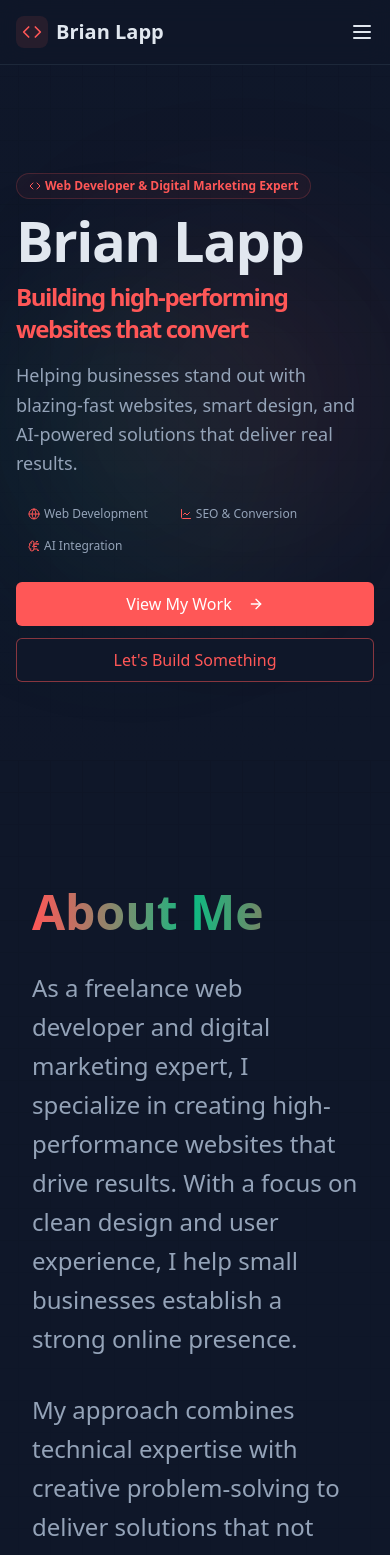
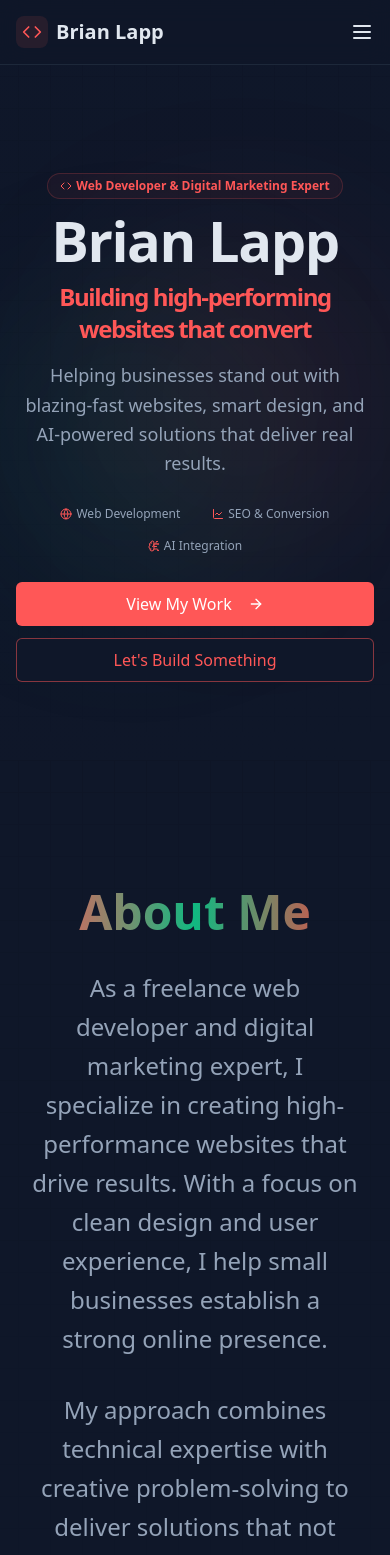
Before and after one commit to brianlapp/brian-lapp, a React (Vite) app: page / in a window 390 px wide. Shown: the top 1555 px of the page. Built offline with nearby package versions, Linux system fonts and the light colour scheme.

Commit message:
Refactor hero and about sections
Adjust alignment of hero and about me sections on desktop.  Consider improved use of design space. Mobile styling remains unchanged.

```diff
--- a/src/components/sections/Hero.tsx
+++ b/src/components/sections/Hero.tsx
@@ -5,7 +5,7 @@ import { Link } from "react-router-dom";
 import { Badge } from "../../components/ui/badge";
 
 const Hero = () => (
-  <section className="relative min-h-[90vh] flex items-center bg-gradient-to-br from-background to-card pt-24">
+  <section className="relative min-h-[90vh] flex items-center justify-center bg-gradient-to-br from-background to-card pt-24">
     {/* Neural network background pattern */}
     <div className="absolute inset-0 bg-[url('/grid.svg')] bg-center [mask-image:linear-gradient(180deg,white,rgba(255,255,255,0))]" />
 
@@ -14,8 +14,8 @@ const Hero = () => (
     <div className="absolute bottom-1/4 right-1/3 w-64 h-64 bg-accent/20 rounded-full filter blur-[100px] animate-pulse-slow" style={{ animationDelay: '1s' }} />
 
     <div className="container mx-auto px-4 relative z-10">
-      <div className="max-w-4xl">
-        <div className="flex items-center space-x-2 mb-4">
+      <div className="max-w-4xl mx-auto text-center">
+        <div className="flex items-center justify-center space-x-2 mb-4">
           <Badge variant="outline" className="px-3 py-1 border-primary/20 bg-primary/5 text-primary">
             <Code className="w-3 h-3 md:w-4 md:h-4 mr-1" /> Web Developer & Digital Marketing Expert
           </Badge>
@@ -28,12 +28,12 @@ const Hero = () => (
               Building high-performing websites that convert
             </span>
           </h1>
-          <p className="text-lg md:text-xl text-muted-foreground leading-relaxed max-w-2xl">
+          <p className="text-lg md:text-xl text-muted-foreground leading-relaxed mx-auto max-w-2xl">
             Helping businesses stand out with blazing-fast websites, smart design, and AI-powered solutions that deliver real results.
           </p>
         </div>
 
-        <div className="flex flex-wrap gap-2 md:gap-3 text-muted-foreground mt-6 md:mt-10">
+        <div className="flex flex-wrap gap-2 md:gap-3 text-muted-foreground mt-6 md:mt-10 justify-center">
           <div className="flex items-center text-xs md:text-sm gap-1 bg-card px-3 py-1 rounded-full">
             <Globe className="w-3 h-3 md:w-4 md:h-4 text-primary" />
             <span>Web Development</span>
@@ -48,7 +48,7 @@ const Hero = () => (
           </div>
         </div>
 
-        <div className="flex flex-col sm:flex-row gap-3 pt-6 md:pt-10">
+        <div className="flex flex-col sm:flex-row gap-3 pt-6 md:pt-10 justify-center">
           <Link to="/work">
             <Button size="lg" className="w-full sm:w-auto text-base md:text-lg">
               View My Work <ArrowRight className="ml-2" />
--- a/src/pages/Index.tsx
+++ b/src/pages/Index.tsx
@@ -1,4 +1,3 @@
-
 import Navigation from "../components/Navigation";
 import Hero from "../components/sections/Hero";
 import Footer from "../components/Footer";
@@ -41,7 +40,7 @@ const Index = () => {
       <section className="py-32 bg-background relative overflow-hidden">
         <div className="absolute inset-0 bg-[url('/grid.svg')] bg-center [mask-image:linear-gradient(180deg,white,rgba(255,255,255,0))]" />
         <div className="container relative z-10">
-          <div className="space-y-8 max-w-4xl">
+          <div className="space-y-8 max-w-4xl mx-auto text-center">
             <h2 className="text-5xl font-bold bg-gradient-to-r from-primary via-accent to-secondary bg-clip-text text-transparent">
               About Me
             </h2>
```
